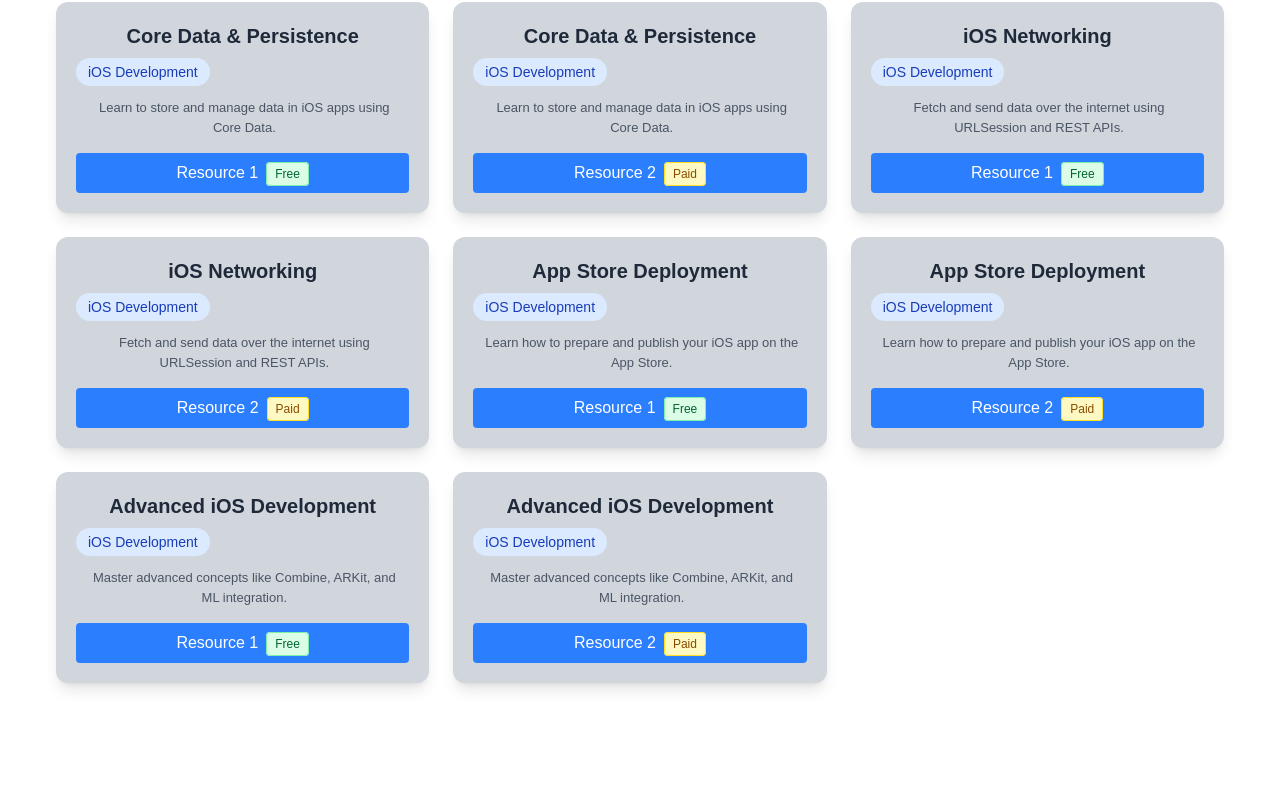
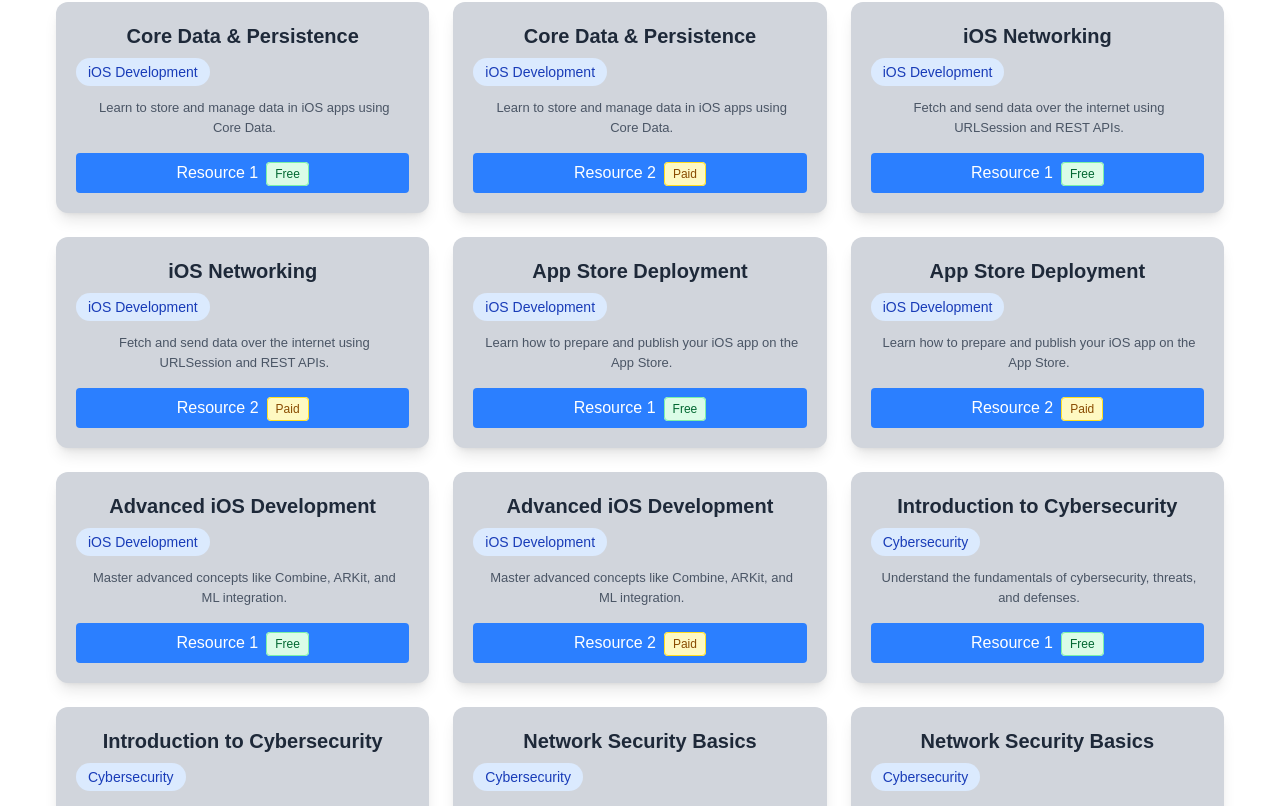
Before and after one commit to satyamrk18/CarrerCare, a React (Vite) app: page /courses in a window 1280 px wide. Shown: the part 11194-12000 px from the top of the page. Before the commit the page ends 11933 px from the top, so only its background shows below. Built offline with nearby package versions, Linux system fonts and the light colour scheme.

Commit message:
ADD DATA FOR CYBERSECURITY

```diff
--- a/src/data/CourseResources.js
+++ b/src/data/CourseResources.js
@@ -644,7 +644,70 @@ const courses = [{
     { url: "https://developer.apple.com/documentation/", type: "Free" },
     { url: "https://www.udemy.com/course/advanced-ios-app-development-with-swift/", type: "Paid" }
   ]
+},{
+  title: "Introduction to Cybersecurity",
+  description: "Understand the fundamentals of cybersecurity, threats, and defenses.",
+  category: "Cybersecurity",
+  resources: [
+    { url: "https://www.coursera.org/learn/intro-cyber-security", type: "Free" },
+    { url: "https://www.udemy.com/course/cybersecurity-course/", type: "Paid" }
+  ]
+},
+{
+  title: "Network Security Basics",
+  description: "Learn about firewalls, VPNs, intrusion detection, and securing networks.",
+  category: "Cybersecurity",
+  resources: [
+    { url: "https://www.geeksforgeeks.org/network-security/", type: "Free" },
+    { url: "https://www.udemy.com/course/network-security-fundamentals/", type: "Paid" }
+  ]
+},
+{
+  title: "Ethical Hacking for Beginners",
+  description: "Learn ethical hacking tools and penetration testing techniques.",
+  category: "Cybersecurity",
+  resources: [
+    { url: "https://www.coursera.org/specializations/penetration-testing", type: "Free" },
+    { url: "https://www.udemy.com/course/learn-ethical-hacking-from-scratch/", type: "Paid" }
+  ]
+},
+{
+  title: "Web Application Security",
+  description: "Understand OWASP Top 10 vulnerabilities and how to secure web apps.",
+  category: "Cybersecurity",
+  resources: [
+    { url: "https://owasp.org/www-project-top-ten/", type: "Free" },
+    { url: "https://www.udemy.com/course/web-application-security-for-beginners/", type: "Paid" }
+  ]
+},
+{
+  title: "Cloud Security Essentials",
+  description: "Learn to secure cloud-based infrastructure and services.",
+  category: "Cybersecurity",
+  resources: [
+    { url: "https://aws.amazon.com/security/", type: "Free" },
+    { url: "https://www.udemy.com/course/cloud-security-fundamentals/", type: "Paid" }
+  ]
+},
+{
+  title: "Incident Response and Forensics",
+  description: "Master the process of detecting, responding to, and recovering from attacks.",
+  category: "Cybersecurity",
+  resources: [
+    { url: "https://www.cisa.gov/topics/cyber-threats-and-advisories/incident-response", type: "Free" },
+    { url: "https://www.udemy.com/course/computer-forensics-investigations-and-incident-response/", type: "Paid" }
+  ]
+},
+{
+  title: "Advanced Penetration Testing",
+  description: "Deep dive into advanced exploitation techniques and security testing.",
+  category: "Cybersecurity",
+  resources: [
+    { url: "https://www.offsec.com/courses/pen-200/", type: "Paid" },
+    { url: "https://www.sans.org/cyber-security-courses/advanced-penetration-testing-exploits-ethical-hacking/", type: "Paid" }
+  ]
 }
+
 
 
 
```
